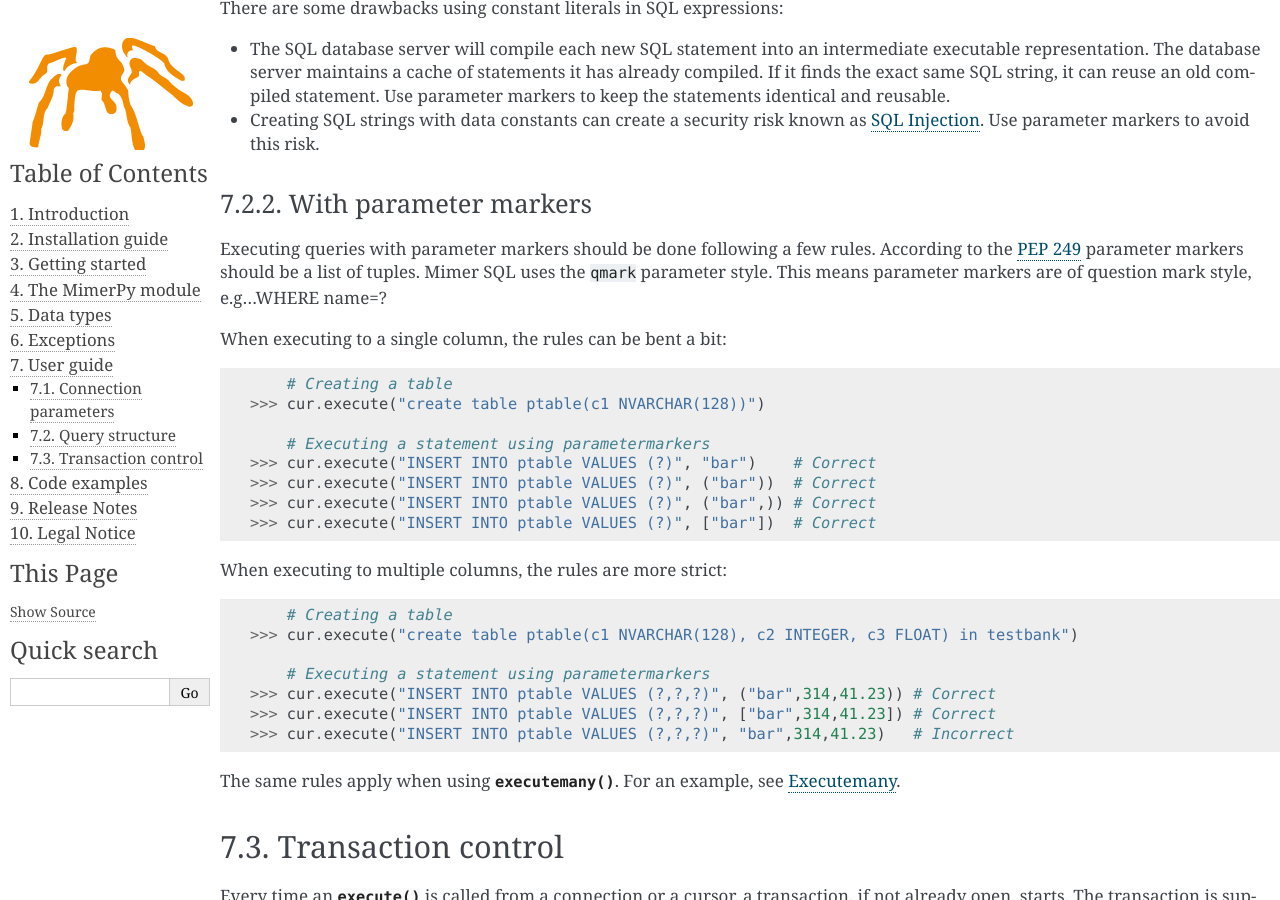
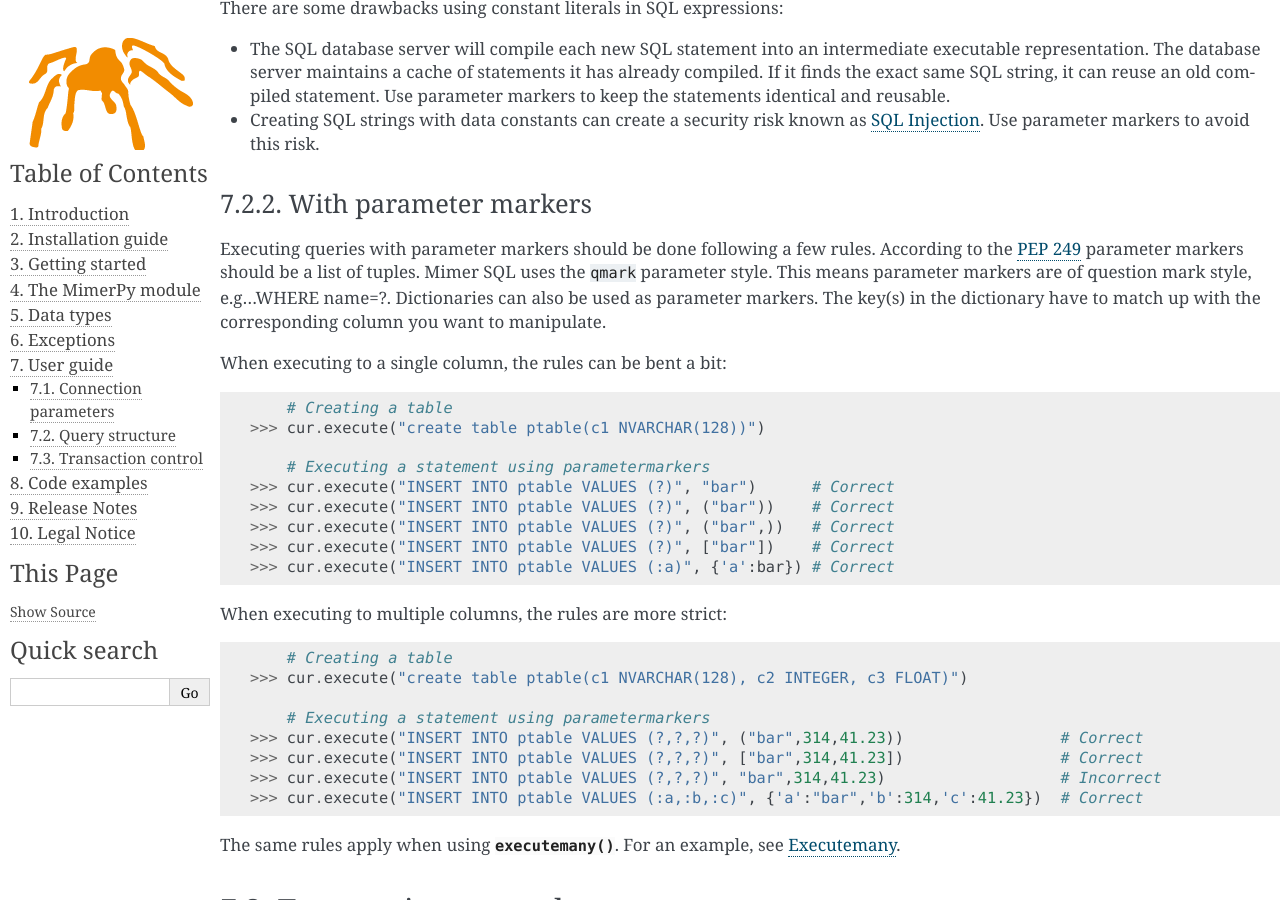
Before and after one commit to mimersql/MimerPy, a Sphinx documentation site: the page built from doc/userguide.rst, in a window 1280 px wide and 900 px high, scrolled down 1520 px. Built offline with Sphinx 7.4.7, drawn with Linux system fonts in a browser that asks for light colours.

Commit message:
Added documentation for parameter markers with dictionaries.

```diff
--- a/doc/userguide.rst
+++ b/doc/userguide.rst
@@ -97,7 +97,8 @@ With parameter markers
 Executing queries with parameter markers should be done following a few rules.
 According to the `PEP 249`_ parameter markers should be a list of tuples.
 Mimer SQL uses the ``qmark`` parameter style. This means parameter markers are of
-question mark style, e.g...WHERE name=?
+question mark style, e.g...WHERE name=?. Dictionaries can also be used as parameter markers.
+The key(s) in the dictionary have to match up with the corresponding column you want to manipulate.
 
 When executing to a single column, the rules can be bent a bit::
 
@@ -105,20 +106,22 @@ When executing to a single column, the rules can be bent a bit::
   >>> cur.execute("create table ptable(c1 NVARCHAR(128))")
 
       # Executing a statement using parametermarkers
-  >>> cur.execute("INSERT INTO ptable VALUES (?)", "bar")    # Correct
-  >>> cur.execute("INSERT INTO ptable VALUES (?)", ("bar"))  # Correct
-  >>> cur.execute("INSERT INTO ptable VALUES (?)", ("bar",)) # Correct
-  >>> cur.execute("INSERT INTO ptable VALUES (?)", ["bar"])  # Correct
+  >>> cur.execute("INSERT INTO ptable VALUES (?)", "bar")      # Correct
+  >>> cur.execute("INSERT INTO ptable VALUES (?)", ("bar"))    # Correct
+  >>> cur.execute("INSERT INTO ptable VALUES (?)", ("bar",))   # Correct
+  >>> cur.execute("INSERT INTO ptable VALUES (?)", ["bar"])    # Correct
+  >>> cur.execute("INSERT INTO ptable VALUES (:a)", {'a':bar}) # Correct
 
 When executing to multiple columns, the rules are more strict::
 
       # Creating a table
-  >>> cur.execute("create table ptable(c1 NVARCHAR(128), c2 INTEGER, c3 FLOAT) in testbank")
+  >>> cur.execute("create table ptable(c1 NVARCHAR(128), c2 INTEGER, c3 FLOAT)")
 
       # Executing a statement using parametermarkers
-  >>> cur.execute("INSERT INTO ptable VALUES (?,?,?)", ("bar",314,41.23)) # Correct
-  >>> cur.execute("INSERT INTO ptable VALUES (?,?,?)", ["bar",314,41.23]) # Correct
-  >>> cur.execute("INSERT INTO ptable VALUES (?,?,?)", "bar",314,41.23)   # Incorrect
+  >>> cur.execute("INSERT INTO ptable VALUES (?,?,?)", ("bar",314,41.23))                 # Correct
+  >>> cur.execute("INSERT INTO ptable VALUES (?,?,?)", ["bar",314,41.23])                 # Correct
+  >>> cur.execute("INSERT INTO ptable VALUES (?,?,?)", "bar",314,41.23)                   # Incorrect
+  >>> cur.execute("INSERT INTO ptable VALUES (:a,:b,:c)", {'a':"bar",'b':314,'c':41.23})  # Correct
 
 The same rules apply when using :meth:`~executemany`. For an example,
 see :ref:`Executemany`.
```
